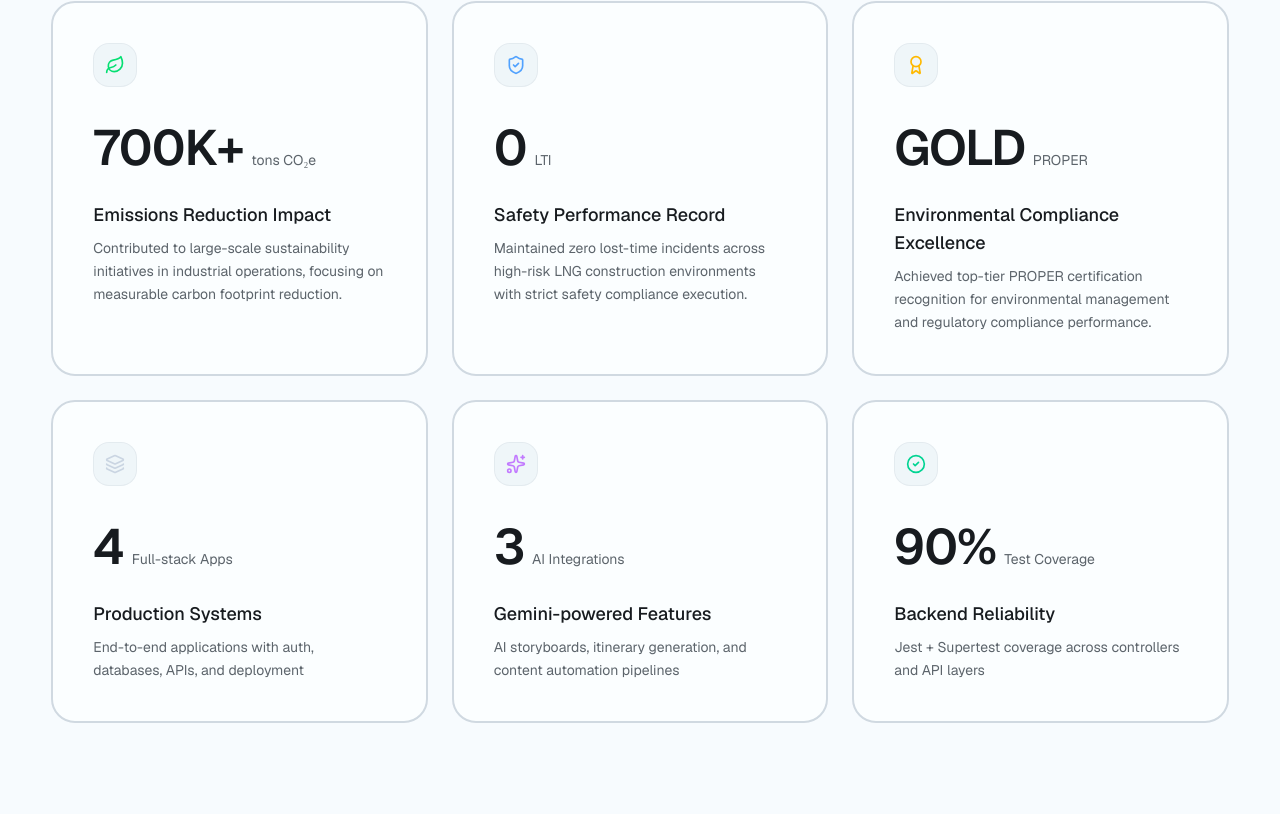
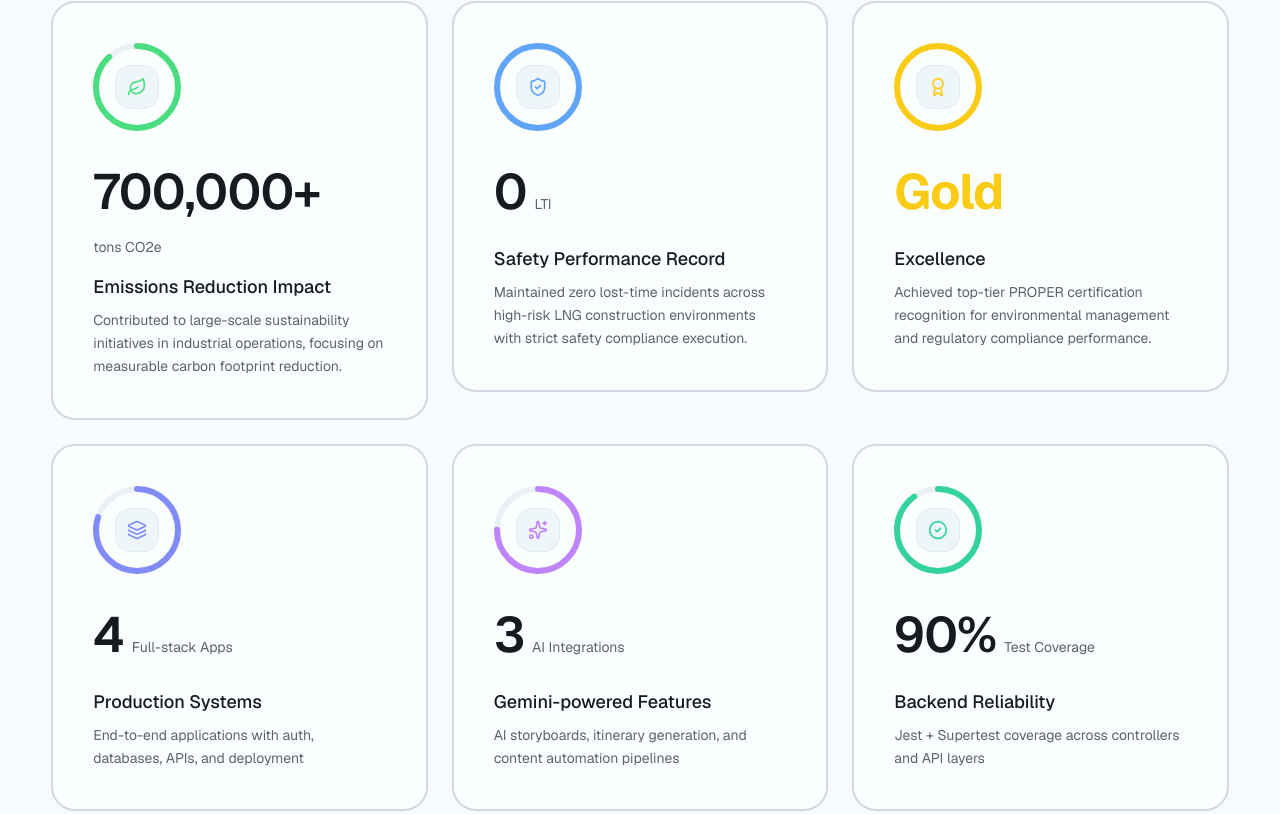
Before and after one commit to indra-sanjaya/my-portfolio, a Next.js app: page / in a window 1280 px wide. Shown: the part 2146-2960 px from the top of the page. Built offline with nearby package versions, Linux system fonts and the light colour scheme.

Commit message:
fix: modify style of data loading visual on achievement section

```diff
--- /dev/null
+++ b/components/sections/animated-metric-card.tsx
@@ -0,0 +1,199 @@
+'use client';
+
+import { useEffect, useRef, useState } from 'react';
+import { motion, useInView, animate, AnimatePresence } from 'framer-motion';
+import type { LucideIcon } from 'lucide-react';
+
+type RingColorStop = {
+  color: string;
+  word: string;
+  label: string;
+};
+
+type AnimatedMetricCardProps = {
+  icon: LucideIcon;
+  label: string;
+  description: string;
+  targetValue: number;
+  suffix?: string;
+  prefix?: string;
+  unit?: string;
+  fillPercent: number;
+  iconColor: string;
+  ringColor: string | RingColorStop[];
+  glowShadow: string;
+  borderHoverColor: string;
+  decimals?: number;
+  showNumericValue?: boolean;
+  duration?: number; // in seconds — controls ring fill, count-up, and color-stop pacing
+};
+
+const RING_SIZE = 88;
+const RING_STROKE = 6;
+const RING_RADIUS = (RING_SIZE - RING_STROKE) / 2;
+const RING_CIRCUMFERENCE = 2 * Math.PI * RING_RADIUS;
+
+export function AnimatedMetricCard({
+  icon: Icon,
+  label,
+  description,
+  targetValue,
+  suffix = '',
+  prefix = '',
+  unit,
+  fillPercent,
+  iconColor,
+  ringColor,
+  glowShadow,
+  borderHoverColor,
+  decimals = 0,
+  showNumericValue = true,
+  duration = 2, // slightly slower default than before (was hardcoded 1.6)
+}: AnimatedMetricCardProps) {
+  const ref = useRef(null);
+  const isInView = useInView(ref, { once: true, amount: 0.4 });
+  const [displayValue, setDisplayValue] = useState(0);
+  const [pulse, setPulse] = useState(false);
+  const [colorStopIndex, setColorStopIndex] = useState(0);
+
+  const isCycling = Array.isArray(ringColor);
+  const stops = isCycling ? (ringColor as RingColorStop[]) : null;
+  const currentStrokeColor = isCycling ? stops![colorStopIndex].color : (ringColor as string);
+  const isFinalStop = isCycling ? colorStopIndex === stops!.length - 1 : false;
+
+  useEffect(() => {
+    if (!isInView) return;
+
+    const controls = animate(0, targetValue, {
+      duration,
+      ease: [0.16, 1, 0.3, 1],
+      onUpdate: (v) => setDisplayValue(v),
+      onComplete: () => {
+        setPulse(true);
+        setTimeout(() => setPulse(false), 700);
+      },
+    });
+
+    let colorInterval: ReturnType<typeof setInterval> | undefined;
+    if (isCycling && stops) {
+      // Give the FIRST and LAST stops a little extra dwell time so the
+      // start and the "arrival at gold" both get a beat to register,
+      // rather than every stop ticking by at identical robotic speed.
+      const stepDuration = (duration * 1000) / stops.length;
+      let step = 0;
+      colorInterval = setInterval(() => {
+        step += 1;
+        if (step < stops.length) {
+          setColorStopIndex(step);
+        } else if (colorInterval) {
+          clearInterval(colorInterval);
+        }
+      }, stepDuration);
+    }
+
+    return () => {
+      controls.stop();
+      if (colorInterval) clearInterval(colorInterval);
+    };
+  }, [isInView, targetValue, duration, isCycling, stops]);
+
+  const formattedValue = decimals > 0 ? displayValue.toFixed(decimals) : Math.round(displayValue).toLocaleString();
+
+  const dashOffset = isInView ? RING_CIRCUMFERENCE * (1 - fillPercent / 100) : RING_CIRCUMFERENCE;
+
+  return (
+    <div
+      ref={ref}
+      className={`
+        group relative
+        bg-card
+        border border-border/100 border-2
+        rounded-3xl
+        p-6 sm:p-8 md:p-10
+        transition-all duration-300
+        hover:bg-secondary/30
+        hover:border-border
+        hover:-translate-y-1
+        ${glowShadow}
+        ${borderHoverColor}
+      `}>
+      {/* RING + ICON */}
+      <div className="relative mb-6" style={{ width: RING_SIZE, height: RING_SIZE }}>
+        <svg width={RING_SIZE} height={RING_SIZE} className="-rotate-90">
+          <circle
+            cx={RING_SIZE / 2}
+            cy={RING_SIZE / 2}
+            r={RING_RADIUS}
+            fill="none"
+            strokeWidth={RING_STROKE}
+            className="stroke-border/40"
+          />
+          <motion.circle
+            cx={RING_SIZE / 2}
+            cy={RING_SIZE / 2}
+            r={RING_RADIUS}
+            fill="none"
+            strokeWidth={RING_STROKE}
+            strokeLinecap="round"
+            stroke={currentStrokeColor}
+            strokeDasharray={RING_CIRCUMFERENCE}
+            initial={{ strokeDashoffset: RING_CIRCUMFERENCE }}
+            animate={{ strokeDashoffset: dashOffset }}
+            transition={{ duration, ease: [0.16, 1, 0.3, 1] }}
+            style={{ transition: isCycling ? 'stroke 0.5s ease' : undefined }}
+          />
+        </svg>
+        <motion.div
+          className="absolute inset-0 flex items-center justify-center"
+          animate={pulse ? { scale: [1, 1.15, 1] } : {}}
+          transition={{ duration: 0.7, ease: 'easeOut' }}>
+          <div
+            className="w-11 h-11 rounded-xl flex items-center justify-center bg-secondary/60 border border-border/40"
+            style={pulse && isFinalStop ? { boxShadow: `0 0 24px ${currentStrokeColor}66` } : undefined}>
+            <Icon className="w-5 h-5" style={{ color: isCycling ? currentStrokeColor : iconColor }} />
+          </div>
+        </motion.div>
+      </div>
+
+      {/* VALUE */}
+      {showNumericValue ?
+        <div className="flex items-baseline gap-2 flex-wrap">
+          <motion.span
+            className="text-[clamp(2rem,4.6vw,3.1rem)] font-semibold tracking-tight text-foreground"
+            animate={pulse ? { scale: [1, 1.06, 1] } : {}}
+            transition={{ duration: 0.7, ease: 'easeOut' }}>
+            {prefix}
+            {formattedValue}
+            {suffix}
+          </motion.span>
+          {unit && <span className="text-sm text-muted-foreground">{unit}</span>}
+        </div>
+      : isCycling && stops ?
+        <div className="min-h-[3.1rem] flex items-end">
+          <AnimatePresence mode="wait">
+            <motion.span
+              key={stops[colorStopIndex].word}
+              initial={{ opacity: 0, y: 10, scale: 0.9 }}
+              animate={{ opacity: 1, y: 0, scale: isFinalStop && pulse ? [1, 1.08, 1] : 1 }}
+              exit={{ opacity: 0, y: -6 }}
+              transition={{ duration: 0.6, ease: 'easeOut' }}
+              className="text-[clamp(2rem,4.6vw,3.1rem)] font-bold tracking-tight"
+              style={{ color: currentStrokeColor }}>
+              {stops[colorStopIndex].word}
+            </motion.span>
+          </AnimatePresence>
+        </div>
+      : null}
+
+      {/* LABEL */}
+      <h3 className="mt-4 text-lg font-medium text-foreground transition-colors duration-300">
+        {isCycling && stops ? stops[colorStopIndex].label : label}
+      </h3>
+
+      {/* DESCRIPTION */}
+      <p className="mt-2 text-sm text-muted-foreground leading-relaxed">{description}</p>
+
+      <div className="absolute inset-0 rounded-3xl opacity-0 group-hover:opacity-100 transition duration-300 pointer-events-none bg-gradient-to-br from-white/5 to-transparent" />
+    </div>
+  );
+}
--- a/components/sections/impact.tsx
+++ b/components/sections/impact.tsx
@@ -4,60 +4,13 @@ import { motion, useInView } from 'framer-motion';
 import { useRef } from 'react';
 import { Leaf, ShieldCheck, Award, Layers, Sparkles, CheckCircle2 } from 'lucide-react';
 import { useAnimationConfig } from '@/hooks/use-animation-config';
-
-const metrics = [
-  {
-    icon: Leaf,
-    value: '700K+',
-    unit: 'tons CO₂e',
-    label: 'Emissions Reduction Impact',
-    description:
-      'Contributed to large-scale sustainability initiatives in industrial operations, focusing on measurable carbon footprint reduction.',
-  },
-  {
-    icon: ShieldCheck,
-    value: '0',
-    unit: 'LTI',
-    label: 'Safety Performance Record',
-    description:
-      'Maintained zero lost-time incidents across high-risk LNG construction environments with strict safety compliance execution.',
-  },
-  {
-    icon: Award,
-    value: 'GOLD',
-    unit: 'PROPER',
-    label: 'Environmental Compliance Excellence',
-    description:
-      'Achieved top-tier PROPER certification recognition for environmental management and regulatory compliance performance.',
-  },
-  {
-    icon: Layers,
-    value: '4',
-    unit: 'Full-stack Apps',
-    label: 'Production Systems',
-    description: 'End-to-end applications with auth, databases, APIs, and deployment',
-  },
-  {
-    icon: Sparkles,
-    value: '3',
-    unit: 'AI Integrations',
-    label: 'Gemini-powered Features',
-    description: 'AI storyboards, itinerary generation, and content automation pipelines',
-  },
-  {
-    icon: CheckCircle2,
-    value: '90%',
-    unit: 'Test Coverage',
-    label: 'Backend Reliability',
-    description: 'Jest + Supertest coverage across controllers and API layers',
-  },
-];
+import { AnimatedMetricCard } from './animated-metric-card';
 
 const glowStyles = [
   'hover:shadow-[0_20px_60px_-15px_rgba(34,197,94,0.35)]', // green
   'hover:shadow-[0_20px_60px_-15px_rgba(59,130,246,0.30)]', // blue
   'hover:shadow-[0_20px_60px_-15px_rgba(245,158,11,0.30)]', // amber
-  'hover:shadow-[0_20px_60px_-15px_rgba(100,116,139,0.25)]', // slate
+  'hover:shadow-[0_20px_60px_-15px_rgba(99,102,241,0.45)]', // brighter indigo/violet — was muted slate
   'hover:shadow-[0_20px_60px_-15px_rgba(168,85,247,0.30)]', // purple
   'hover:shadow-[0_20px_60px_-15px_rgba(16,185,129,0.30)]', // emerald
 ];
@@ -66,18 +19,20 @@ const borderColors = [
   'hover:border-green-400/30',
   'hover:border-blue-400/30',
   'hover:border-amber-400/30',
-  'hover:border-slate-300/30',
+  'hover:border-indigo-400/40', // brighter to match new glow
   'hover:border-purple-400/30',
   'hover:border-emerald-400/30',
 ];
 
-const iconColors = [
-  'text-green-400',
-  'text-blue-400',
-  'text-amber-400',
-  'text-slate-300',
-  'text-purple-400',
-  'text-emerald-400',
+const iconColors = ['#4ade80', '#60a5fa', '#fbbf24', '#818cf8', '#c084fc', '#34d399'];
+
+// PROPER ranking ladder, worst → best, matches Indonesia's real PROPER scale
+const properColorStops = [
+  { color: '#18181b', word: 'Black', label: 'Non-compliant' },
+  { color: '#ef4444', word: 'Red', label: 'Below standard' },
+  { color: '#3b82f6', word: 'Blue', label: 'Compliant' },
+  { color: '#22c55e', word: 'Green', label: 'Beyond compliance' },
+  { color: '#facc15', word: 'Gold', label: 'Excellence' },
 ];
 
 export function ImpactSection() {
@@ -132,51 +87,97 @@ export function ImpactSection() {
 
         {/* GRID */}
         <div className="grid gap-4 sm:gap-6 sm:grid-cols-2 lg:grid-cols-3">
-          {metrics.map((metric, index) => {
-            const Icon = metric.icon;
+          <motion.div variants={itemVariants} custom={1}>
+            <AnimatedMetricCard
+              icon={Leaf}
+              label="Emissions Reduction Impact"
+              description="Contributed to large-scale sustainability initiatives in industrial operations, focusing on measurable carbon footprint reduction."
+              targetValue={700000}
+              suffix="+"
+              unit="tons CO2e"
+              fillPercent={88}
+              iconColor={iconColors[0]}
+              ringColor={iconColors[0]}
+              glowShadow={glowStyles[0]}
+              borderHoverColor={borderColors[0]}
+            />
+          </motion.div>
 
-            return (
-              <motion.div
-                key={metric.label}
-                variants={itemVariants}
-                custom={index + 1}
-                className={`
-  group relative
-  bg-card
-  border border-border/100 border-2
-  rounded-3xl
-  p-6 sm:p-8 md:p-10
-  transition-all duration-300
-  hover:bg-secondary/30
-  hover:border-border
-  hover:-translate-y-1
-  ${glowStyles[index]}
-  ${borderColors[index]}
-`}>
-                {/* ICON */}
-                <div className="mb-6 inline-flex items-center justify-center w-11 h-11 rounded-xl bg-secondary/60 border border-border/40">
-                  <Icon className={`w-5 h-5 transition-colors group-hover:opacity-100 ${iconColors[index]}`} />
-                </div>
+          <motion.div variants={itemVariants} custom={2}>
+            <AnimatedMetricCard
+              icon={ShieldCheck}
+              label="Safety Performance Record"
+              description="Maintained zero lost-time incidents across high-risk LNG construction environments with strict safety compliance execution."
+              targetValue={0}
+              unit="LTI"
+              fillPercent={100}
+              iconColor={iconColors[1]}
+              ringColor={iconColors[1]}
+              glowShadow={glowStyles[1]}
+              borderHoverColor={borderColors[1]}
+            />
+          </motion.div>
 
-                {/* VALUE */}
-                <div className="flex items-baseline gap-2">
-                  <span className="text-[clamp(2rem,4.6vw,3.1rem)] font-semibold tracking-tight text-foreground">
-                    {metric.value}
-                  </span>
-                  <span className="text-sm text-muted-foreground">{metric.unit}</span>
-                </div>
+          <motion.div variants={itemVariants} custom={3}>
+            <AnimatedMetricCard
+              icon={Award}
+              label="PROPER"
+              description="Achieved top-tier PROPER certification recognition for environmental management and regulatory compliance performance."
+              targetValue={0}
+              fillPercent={100}
+              showNumericValue={false}
+              iconColor={iconColors[2]}
+              ringColor={properColorStops}
+              glowShadow={glowStyles[2]}
+              borderHoverColor={borderColors[2]}
+            />
+          </motion.div>
 
-                {/* LABEL */}
-                <h3 className="mt-4 text-lg font-medium text-foreground">{metric.label}</h3>
+          <motion.div variants={itemVariants} custom={4}>
+            <AnimatedMetricCard
+              icon={Layers}
+              label="Production Systems"
+              description="End-to-end applications with auth, databases, APIs, and deployment"
+              targetValue={4}
+              unit="Full-stack Apps"
+              fillPercent={80}
+              iconColor={iconColors[3]}
+              ringColor={iconColors[3]}
+              glowShadow={glowStyles[3]}
+              borderHoverColor={borderColors[3]}
+            />
+          </motion.div>
 
-                {/* DESCRIPTION */}
-                <p className="mt-2 text-sm text-muted-foreground leading-relaxed">{metric.description}</p>
+          <motion.div variants={itemVariants} custom={5}>
+            <AnimatedMetricCard
+              icon={Sparkles}
+              label="Gemini-powered Features"
+              description="AI storyboards, itinerary generation, and content automation pipelines"
+              targetValue={3}
+              unit="AI Integrations"
+              fillPercent={75}
+              iconColor={iconColors[4]}
+              ringColor={iconColors[4]}
+              glowShadow={glowStyles[4]}
+              borderHoverColor={borderColors[4]}
+            />
+          </motion.div>
 
-                {/* subtle glow */}
-                <div className="absolute inset-0 rounded-3xl opacity-0 group-hover:opacity-100 transition duration-300 pointer-events-none bg-gradient-to-br from-white/5 to-transparent" />
-              </motion.div>
-            );
-          })}
+          <motion.div variants={itemVariants} custom={6}>
+            <AnimatedMetricCard
+              icon={CheckCircle2}
+              label="Backend Reliability"
+              description="Jest + Supertest coverage across controllers and API layers"
+              targetValue={90}
+              suffix="%"
+              unit="Test Coverage"
+              fillPercent={90}
+              iconColor={iconColors[5]}
+              ringColor={iconColors[5]}
+              glowShadow={glowStyles[5]}
+              borderHoverColor={borderColors[5]}
+            />
+          </motion.div>
         </div>
       </div>
     </motion.section>
```
